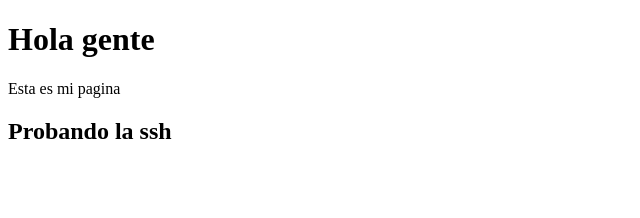
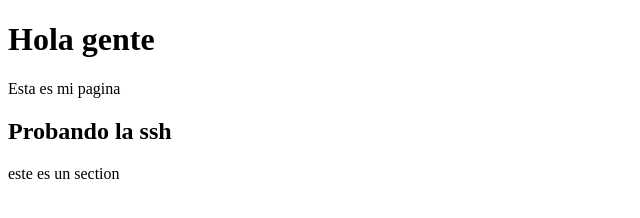
Before and after one commit to MiguelP04/prueba-repositorio, a plain HTML site: page index.html in a window 1280 px wide. Shown: the whole page, without its empty margins (0-640 px from the left). Drawn offline with Linux system fonts and the light colour scheme.

Commit message:
Creando un section

```diff
--- a/index.html
+++ b/index.html
@@ -9,5 +9,10 @@
     <h1>Hola gente</h1>
     <p>Esta es mi pagina</p>
     <h2>Probando la ssh</h2>
+
+
+    <section>
+        este es un section
+    </section>
 </body>
 </html>
```
